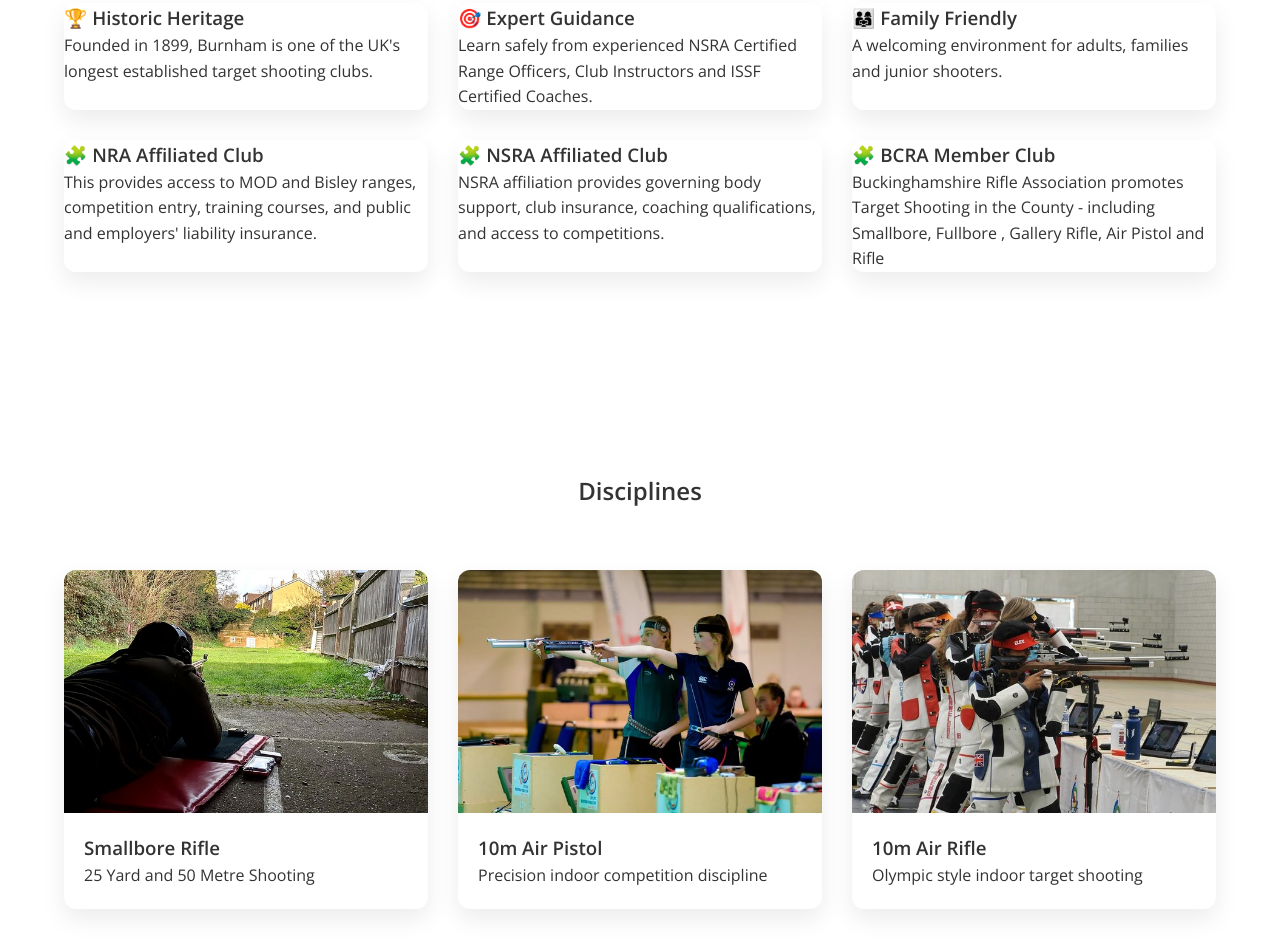
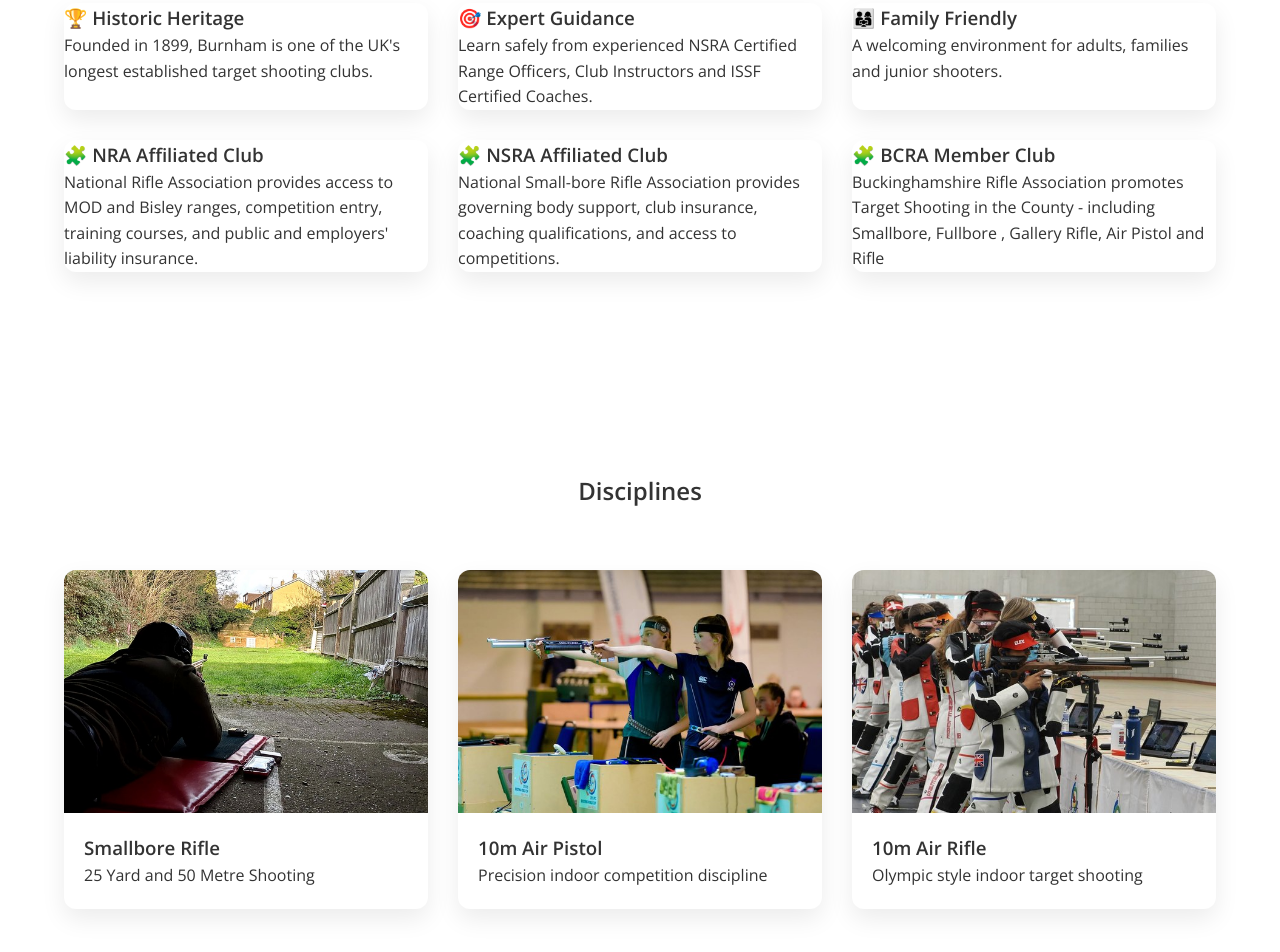
Before and after one commit to suprasgit/BTSC-Web, a website: page index.html in a window 1280 px wide. Shown: the part 1205-2157 px from the top of the page. Drawn offline with nearby package versions, Linux system fonts and the light colour scheme; some packages are replaced by stand-ins of ours.

Commit message:
Replace abbreviations with full organization names

```diff
--- a/index.html
+++ b/index.html
@@ -177,14 +177,14 @@ void init();
             <div class="card">
                 <h3>&#x1F9E9; NRA Affiliated Club</h3>
                 <p>
-                    This provides access to MOD and Bisley ranges, competition entry, training courses, and public and employers' liability insurance.
+                    National Rifle Association provides access to MOD and Bisley ranges, competition entry, training courses, and public and employers' liability insurance.
                 </p>
             </div>
 
             <div class="card">
                 <h3>&#x1F9E9; NSRA Affiliated Club</h3>
                 <p>
-                     NSRA affiliation provides governing body support, club insurance, coaching qualifications, and access to competitions.
+                     National Small-bore Rifle Association provides governing body support, club insurance, coaching qualifications, and access to competitions.
                 </p>
             </div>
 
```
